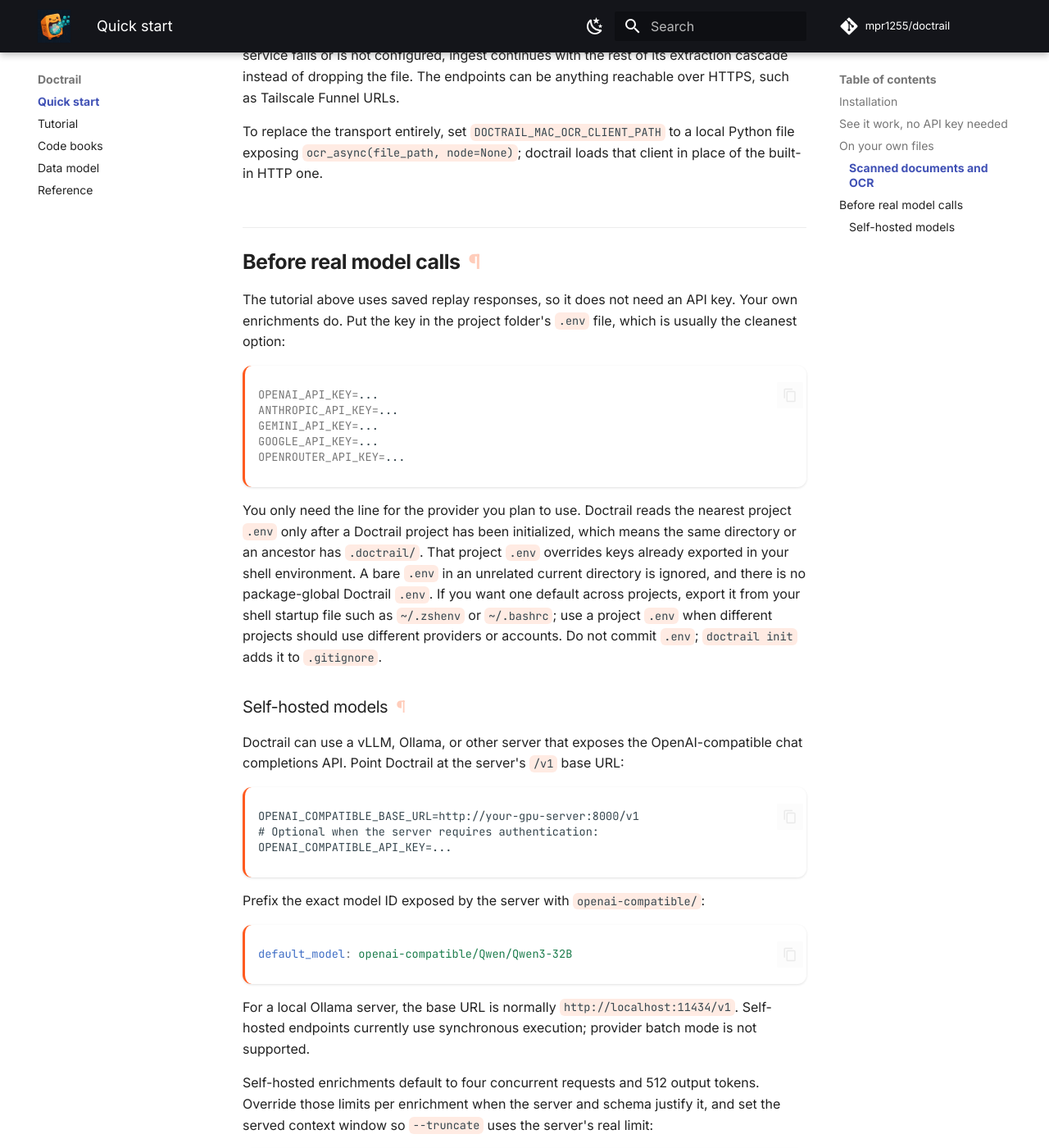
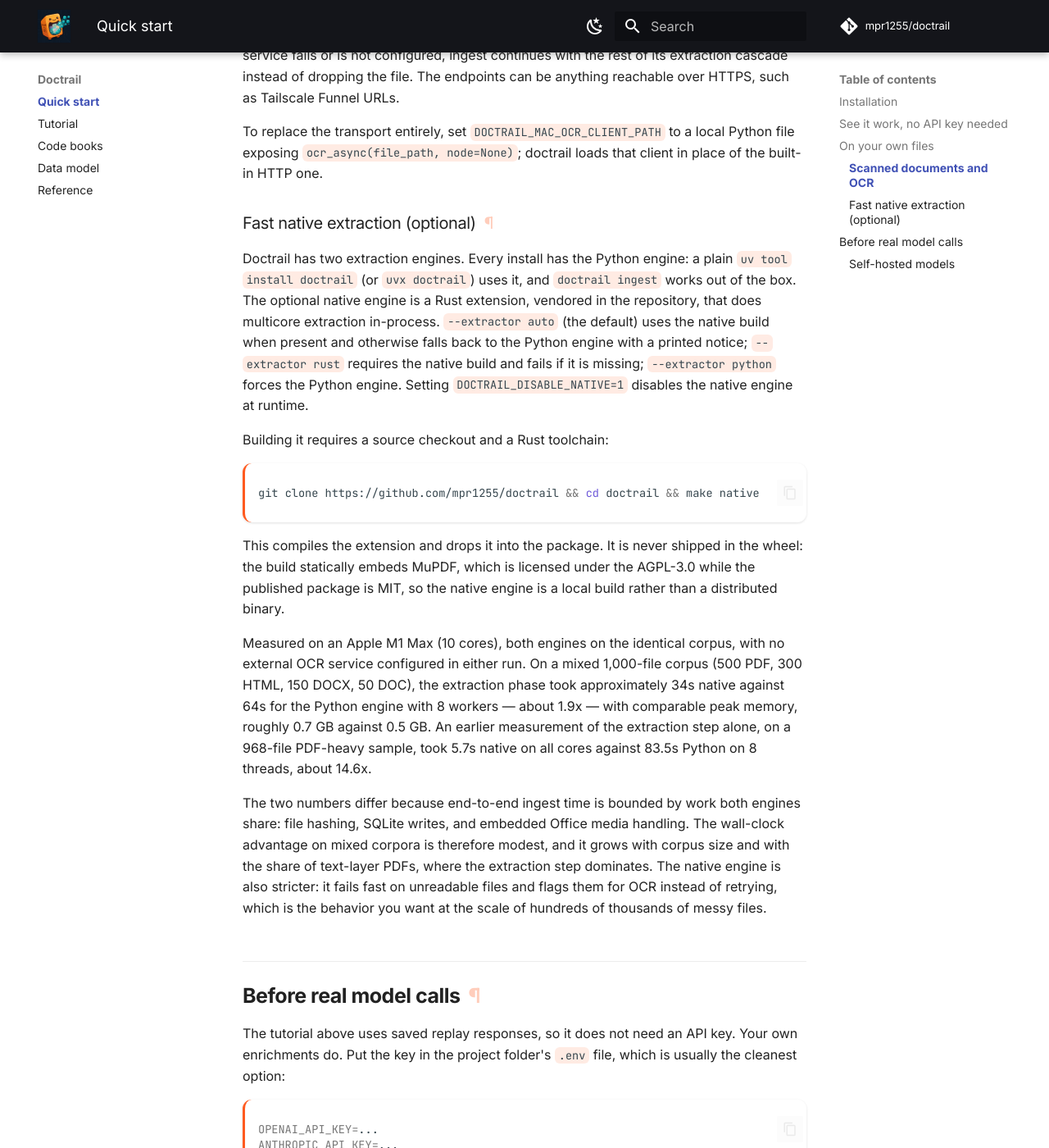
Before and after one commit to mpr1255/doctrail, an MkDocs documentation site: the page built from docs/quickstart.md, in a window 1280 px wide and 1400 px high, scrolled down 2003 px. Shown: the whole window at 82% size. Built offline with MkDocs 1.6.1 and Material for MkDocs 9.7.7, drawn with Linux system fonts in a browser that asks for light colours; comment, search, counter and statistics services are not loaded.

Commit message:
document the two extraction engines with measured benchmarks
Explains the Python engine (every install) versus the optional Rust
native engine (source checkout plus make native), the auto/rust/python
extractor semantics, why the native build is never shipped in the wheel
(AGPL MuPDF versus the MIT package), and measured numbers: about 1.9x
end-to-end extraction on a mixed 1,000-file corpus with comparable
memory, and about 14.6x on the extraction step alone for a PDF-heavy
sample.

````diff
--- a/docs/quickstart.md
+++ b/docs/quickstart.md
@@ -59,6 +59,22 @@
 
 To replace the transport entirely, set `DOCTRAIL_MAC_OCR_CLIENT_PATH` to a local Python file exposing `ocr_async(file_path, node=None)`; doctrail loads that client in place of the built-in HTTP one.
 
+### Fast native extraction (optional)
+
+Doctrail has two extraction engines. Every install has the Python engine: a plain `uv tool install doctrail` (or `uvx doctrail`) uses it, and `doctrail ingest` works out of the box. The optional native engine is a Rust extension, vendored in the repository, that does multicore extraction in-process. `--extractor auto` (the default) uses the native build when present and otherwise falls back to the Python engine with a printed notice; `--extractor rust` requires the native build and fails if it is missing; `--extractor python` forces the Python engine. Setting `DOCTRAIL_DISABLE_NATIVE=1` disables the native engine at runtime.
+
+Building it requires a source checkout and a Rust toolchain:
+
+```bash
+git clone https://github.com/mpr1255/doctrail && cd doctrail && make native
+```
+
+This compiles the extension and drops it into the package. It is never shipped in the wheel: the build statically embeds MuPDF, which is licensed under the AGPL-3.0 while the published package is MIT, so the native engine is a local build rather than a distributed binary.
+
+Measured on an Apple M1 Max (10 cores), both engines on the identical corpus, with no external OCR service configured in either run. On a mixed 1,000-file corpus (500 PDF, 300 HTML, 150 DOCX, 50 DOC), the extraction phase took approximately 34s native against 64s for the Python engine with 8 workers — about 1.9x — with comparable peak memory, roughly 0.7 GB against 0.5 GB. An earlier measurement of the extraction step alone, on a 968-file PDF-heavy sample, took 5.7s native on all cores against 83.5s Python on 8 threads, about 14.6x.
+
+The two numbers differ because end-to-end ingest time is bounded by work both engines share: file hashing, SQLite writes, and embedded Office media handling. The wall-clock advantage on mixed corpora is therefore modest, and it grows with corpus size and with the share of text-layer PDFs, where the extraction step dominates. The native engine is also stricter: it fails fast on unreadable files and flags them for OCR instead of retrying, which is the behavior you want at the scale of hundreds of thousands of messy files.
+
 ## Before real model calls
 
 The tutorial above uses saved replay responses, so it does not need an API key. Your own enrichments do. Put the key in the project folder's `.env` file, which is usually the cleanest option:
````
Also changed, not shown: docs/llms.txt (+16 -0 lines).
